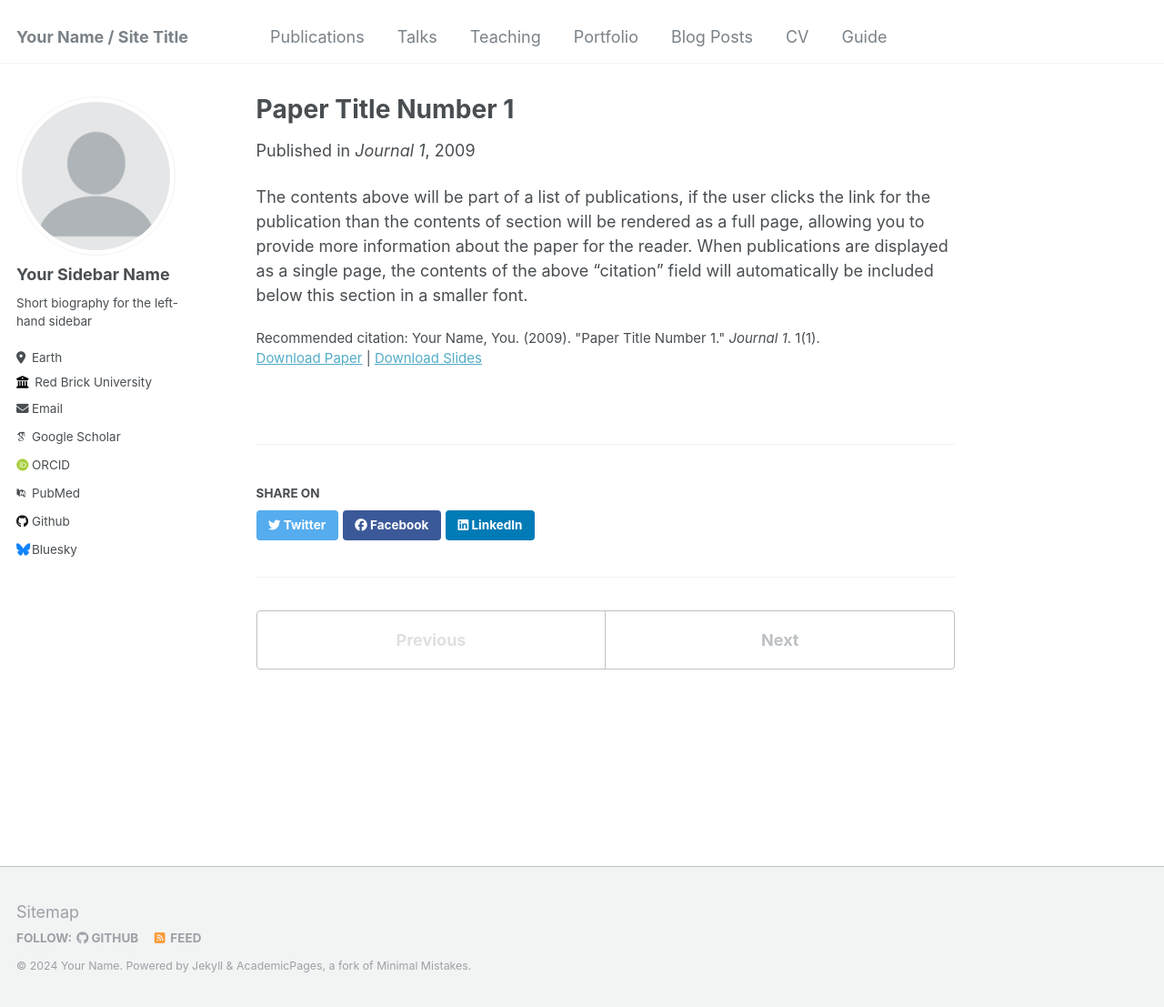
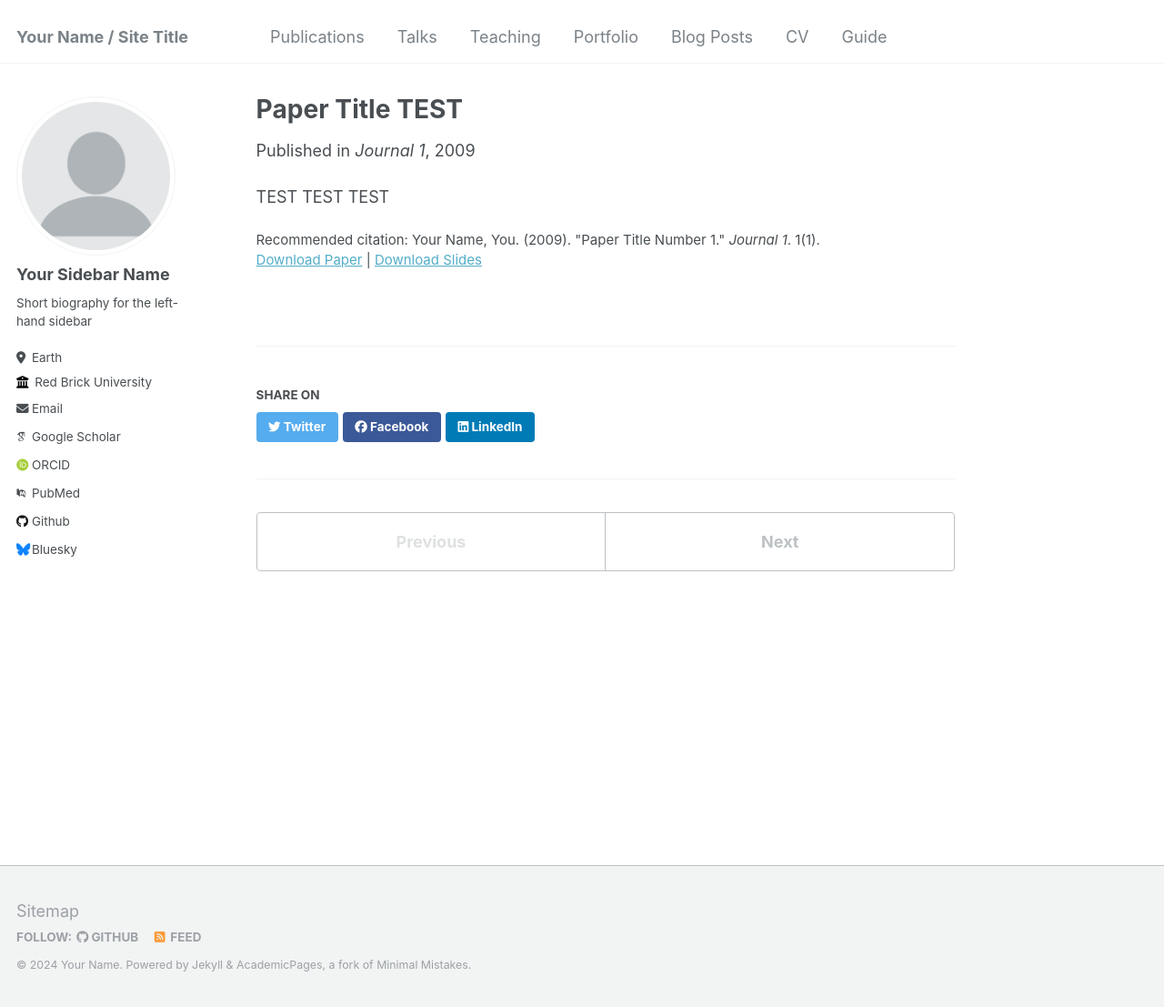
Before and after one commit to YoungKWG1/test, a Jekyll site: the page built from _publications/2009-10-01-paper-title-number-1.md, in a window 1280 px wide and 1107 px high. Shown: the whole window at 91% size. Built offline with Jekyll 4.4.1, drawn with Linux system fonts in a browser that asks for light colours; some web fonts are replaced.

Commit message:
Update 2009-10-01-paper-title-number-1.md

```diff
--- a/_publications/2009-10-01-paper-title-number-1.md
+++ b/_publications/2009-10-01-paper-title-number-1.md
@@ -1,5 +1,5 @@
 ---
-title: "Paper Title Number 1"
+title: "Paper Title TEST"
 collection: publications
 permalink: /publication/2009-10-01-paper-title-number-1
 excerpt: 'This paper is about the number 1. The number 2 is left for future work.'
@@ -10,4 +10,4 @@ paperurl: 'http://academicpages.github.io/files/paper1.pdf'
 citation: 'Your Name, You. (2009). &quot;Paper Title Number 1.&quot; <i>Journal 1</i>. 1(1).'
 ---
 
-The contents above will be part of a list of publications, if the user clicks the link for the publication than the contents of section will be rendered as a full page, allowing you to provide more information about the paper for the reader. When publications are displayed as a single page, the contents of the above "citation" field will automatically be included below this section in a smaller font.
+TEST TEST TEST
```
